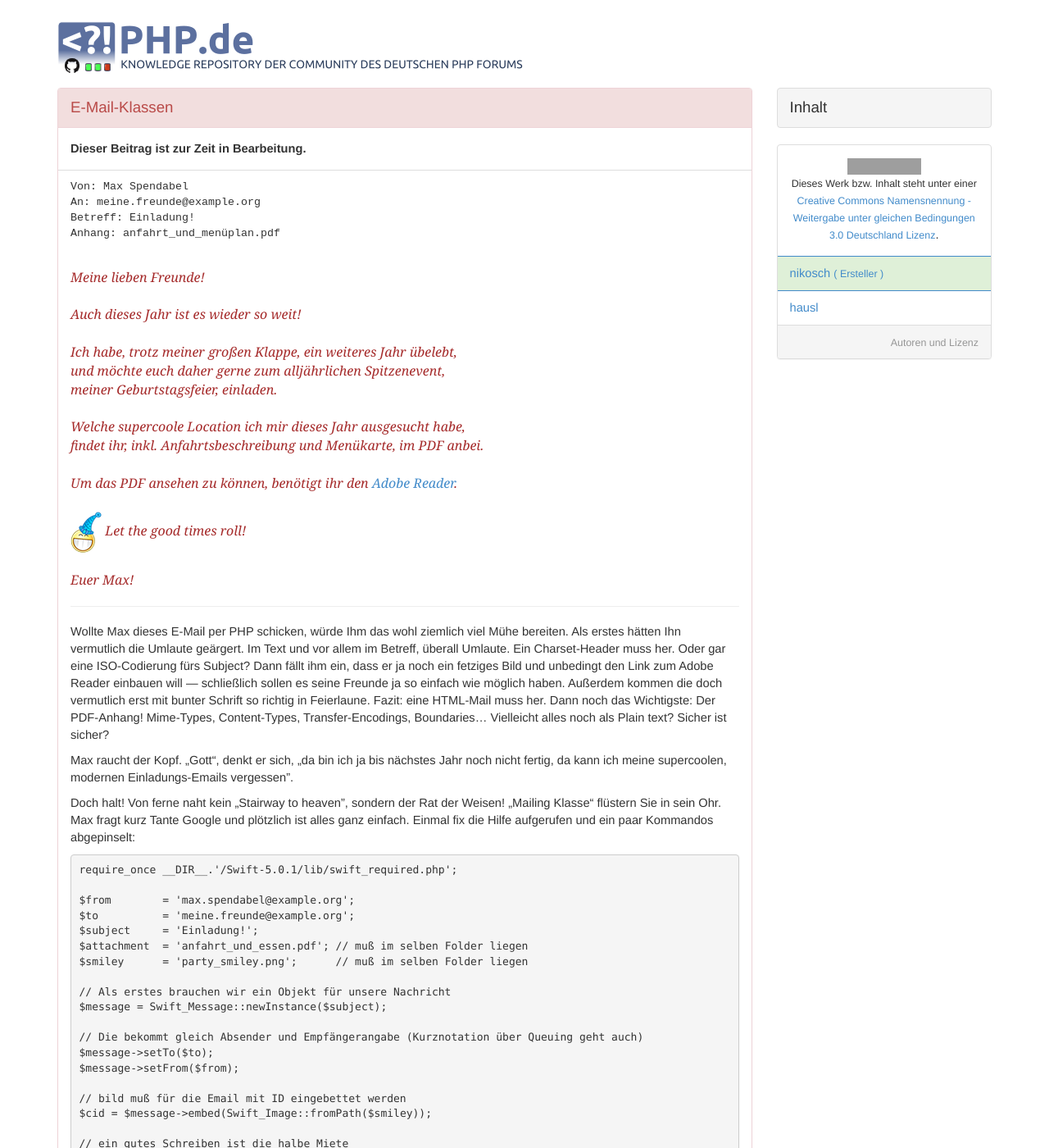
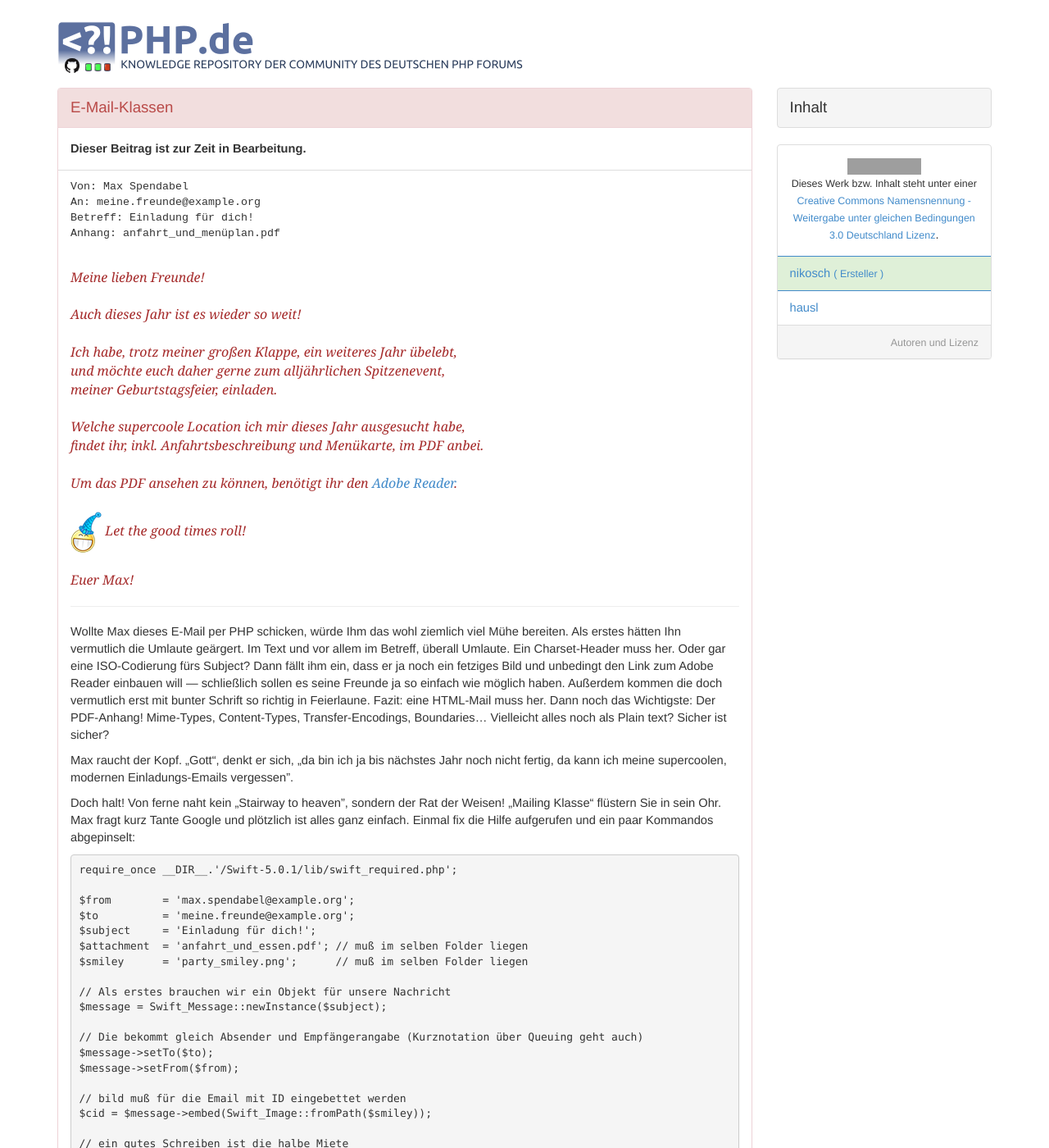
Before and after one commit to php-de/php-de.github.io, a Jekyll site: the page built from email/email-class.md, in a window 1280 px wide and 1400 px high. Shown: the whole window at 82% size. Built offline with Jekyll 4.4.1, drawn with Linux system fonts in a browser that asks for light colours; grey boxes are pictures that could not be loaded.

Commit message:
Update email-class.md

```diff
--- a/email/email-class.md
+++ b/email/email-class.md
@@ -20,7 +20,7 @@ entry-type: in-progress
 <p style="font-size: 10pt; font-family: Courier New, Consolas">
     Von: Max Spendabel<br>
     An: meine.freunde@example.org<br>
-    Betreff: Einladung!<br>
+    Betreff: Einladung für dich!<br>
     Anhang: anfahrt_und_menüplan.pdf<br>
 </p>
 <p style="color: brown; font-size: 12pt; font-family: Georgia, Calibri"><i>
@@ -62,7 +62,7 @@ require_once __DIR__.'/Swift-5.0.1/lib/swift_required.php';
 
 $from        = 'max.spendabel@example.org';
 $to          = 'meine.freunde@example.org';
-$subject     = 'Einladung!';
+$subject     = 'Einladung für dich!';
 $attachment  = 'anfahrt_und_essen.pdf'; // muß im selben Folder liegen
 $smiley      = 'party_smiley.png';      // muß im selben Folder liegen
 
```
